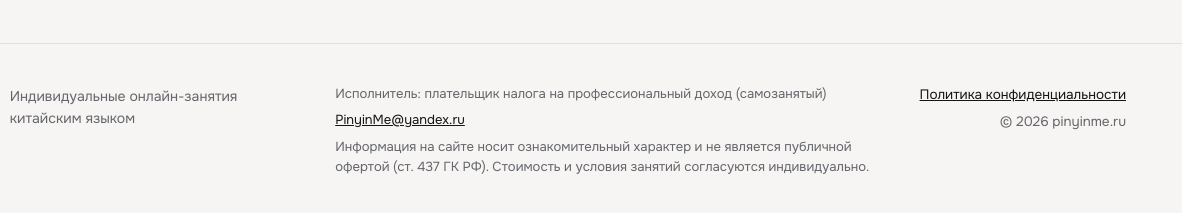
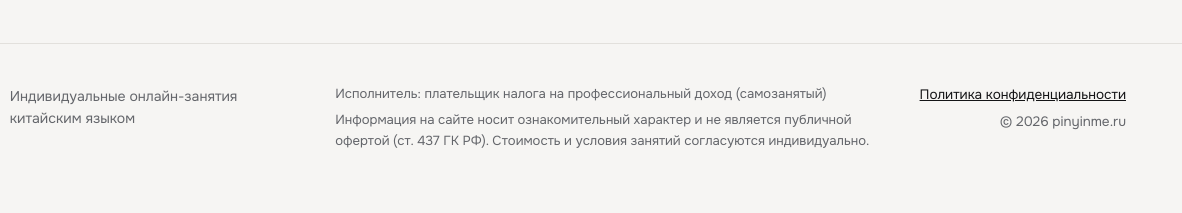
Before and after one commit to vladiik1080/pinyinme, a plain HTML site: page index.html in a window 1280 px wide. Shown: the part 5482-5695 px from the top of the page, 98-1280 px from the left. After the commit the page ends 5673 px from the top, so only its background shows below. Drawn offline with Linux system fonts and the light colour scheme.

Commit message:
Remove email from footer
Co-Authored-By: Claude Opus 5.5 <noreply@anthropic.com>
Claude-Session: https://claude.ai/code/session_01PpQs3BDusWq1VjRRNaC1nL

```diff
--- a/index.html
+++ b/index.html
@@ -629,7 +629,6 @@ footer{border-top:1px solid var(--line)}
     <div class="foot-brand"><img src="logo.svg" alt="pinyinme.ru" width="38" height="48" class="foot-logo"><p>Индивидуальные онлайн-занятия китайским языком</p></div>
     <div class="foot-legal">
       <p>Исполнитель: плательщик налога на профессиональный доход (самозанятый)</p>
-      <p><a href="mailto:PinyinMe@yandex.ru">PinyinMe@yandex.ru</a></p>
       <p>Информация на сайте носит ознакомительный характер и не является публичной офертой (ст. 437 ГК РФ). Стоимость и условия занятий согласуются индивидуально.</p>
     </div>
     <div class="foot-links">
```
